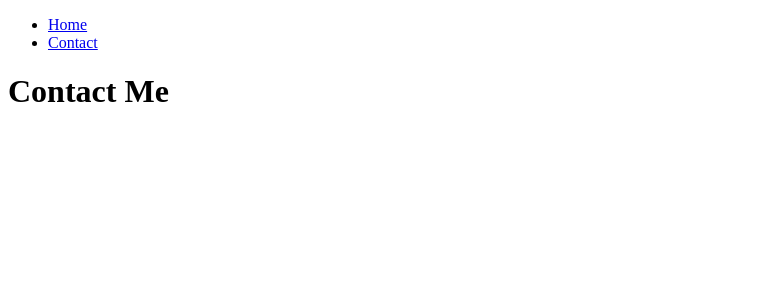
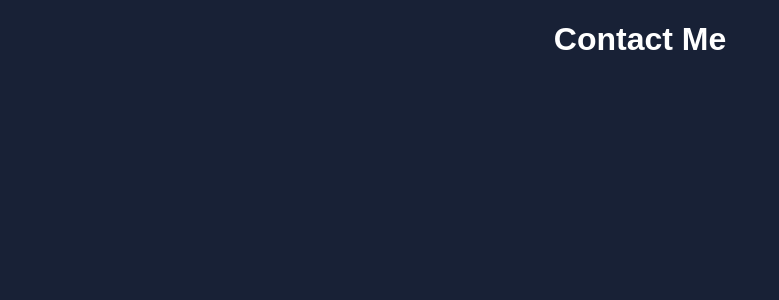
Before and after one commit to lagemaxl/parking-cam-dashboard-Front-End, a React (Create React App) app: page /contact in a window 1280 px wide. Shown: the top 300 px of the page, without its empty margins (0-779 px from the left). Built offline with nearby package versions, Linux system fonts and the light colour scheme.

Commit message:
add loading

```diff
--- a/src/App.css
+++ /dev/null
@@ -1,6 +0,0 @@
-body {
-  margin: 0;
-  padding: 0;
-  font-family: sans-serif;
-  background: #f1f1f1;
-}
--- /dev/null
+++ b/src/pages/App.css
@@ -0,0 +1,16 @@
+body {
+  background-color: #182136;
+  margin: 0;
+  padding: 0;
+  min-width: 300px;
+  text-align: center;
+  font-family: Arial, Helvetica, sans-serif;
+  color: white;
+}
+
+.loading {
+  position: absolute;
+  top: 50%;
+  left: 50%;
+  transform: translate(-50%, -50%);
+}
--- a/src/pages/Home.js
+++ b/src/pages/Home.js
@@ -1,16 +1,12 @@
+import { Container } from '@mui/system';
 import React, { useState, useEffect } from 'react';
-import ClipLoader from "react-spinners/ClipLoader";
+import FadeLoader from "react-spinners/FadeLoader";
+import './App.css';
 
-const spinner = {
-  display: "block",
-  margin: "0 auto",
-  borderColor: "red",
-};
 
 
 function App() {
     let [loading, setLoading] = useState(true);
-    let [color] = useState("#ffffff");
 
   const [parkingData, setParkingData] = useState([]);
 
@@ -25,14 +21,8 @@ function App() {
   }, []);
 
   return (<>
-  {loading ?       <ClipLoader
-        color={color}
-        loading={loading}
-        cssOverride={spinner}
-        size={150}
-        aria-label="Loading Spinner"
-        data-testid="loader"
-      /> :
+  <Container maxWidth="xl">
+  {loading ? <div className="loading"><FadeLoader color="#36d7b7"/><div/> </div>:
     <div>
       <h1>Parking Data</h1>
       <ul>
@@ -45,6 +35,7 @@ function App() {
       </ul>
     </div>
     }
+    </Container>
     </>
   );
 }
--- a/src/pages/Layout.js
+++ b/src/pages/Layout.js
@@ -1,21 +1,11 @@
-import { Outlet, Link } from "react-router-dom";
+import { Outlet} from "react-router-dom";
+import './App.css';
 
 const Layout = () => {
   return (
-    <>
-      <nav>
-        <ul>
-          <li>
-            <Link to="/">Home</Link>
-          </li>
-          <li>
-            <Link to="/contact">Contact</Link>
-          </li>
-        </ul>
-      </nav>
 
       <Outlet />
-    </>
+
   )
 };
 
```
Also changed, not shown: src/App.js (deleted, +0 -25 lines), 1 other file (tests, documents, lock files or other folders).
